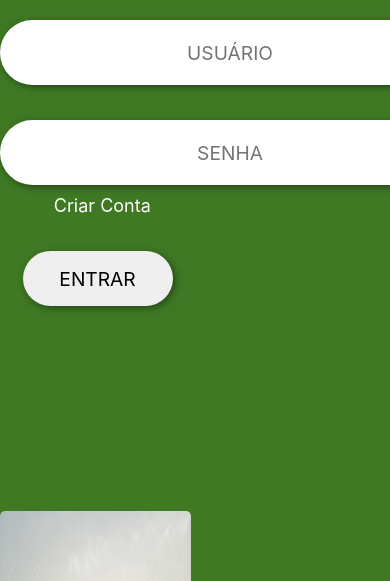
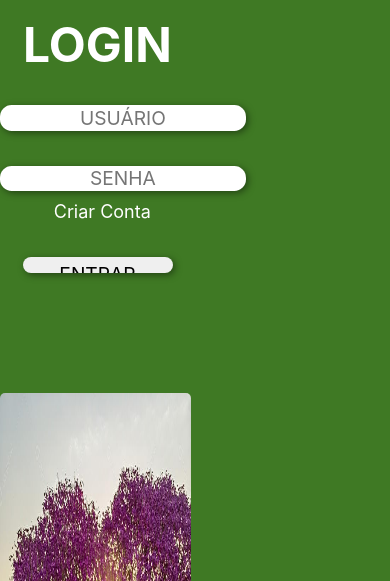
Before and after one commit to MarceloBoboAlegre/sgau_be, a Flask app: page / in a window 390 px wide; the page is wider, and only the part inside the window is pictured. Shown: the top 581 px of that part. Run offline with Flask 3, Linux system fonts and the light colour scheme; some web fonts are replaced.

Commit message:
responsividade

```diff
--- a/static/css/style.css
+++ b/static/css/style.css
@@ -22,7 +22,7 @@
 
 main#login {
     position: relative;
-    bottom: 120px;
+    bottom: 9vw;
 }
 
 header {
@@ -48,11 +48,10 @@
     color: rgb(148, 145, 145);
     font-size: larger;
     text-align: center;
-
-    height: 55px;
-    width: 300px;
+    height: 4vw;
+    width: 22vw;
     margin: 35px auto 10px auto;
-    border-radius: 35px;
+    border-radius: 3vw;
     padding: 5px 80px;
     display: block;
 
@@ -132,7 +131,7 @@
 }
 
 .menu {
-    height: 709px;
+    height: 49.27vw;
     width: 17%;
     background-color: #3F7924;
     padding-top: 30px;
@@ -147,8 +146,6 @@
 
 .nav_link {
     padding: 30px 30px;
-    width: 185px;
-    height: 5%;
     text-align: justify;
     color: white;
 }
```
